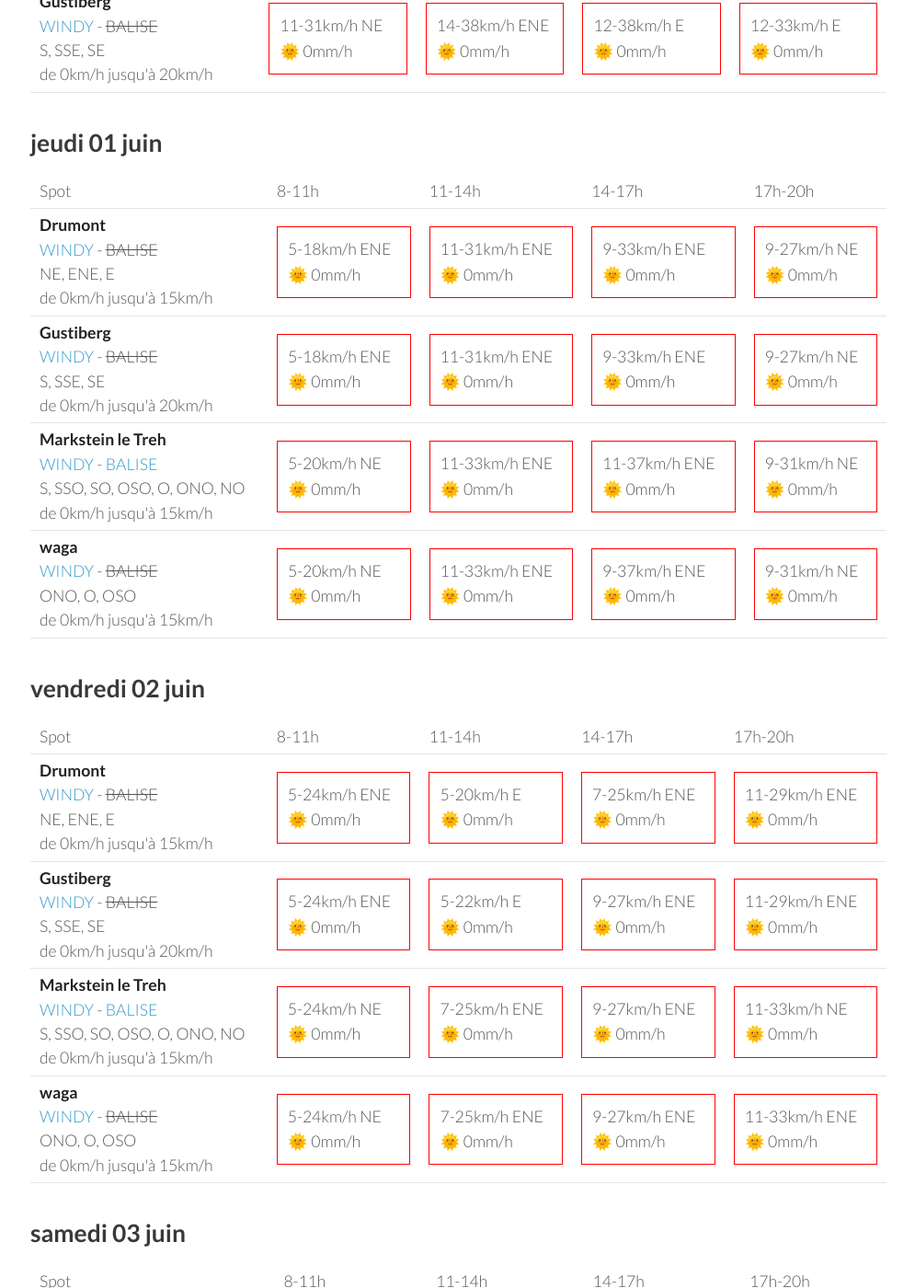
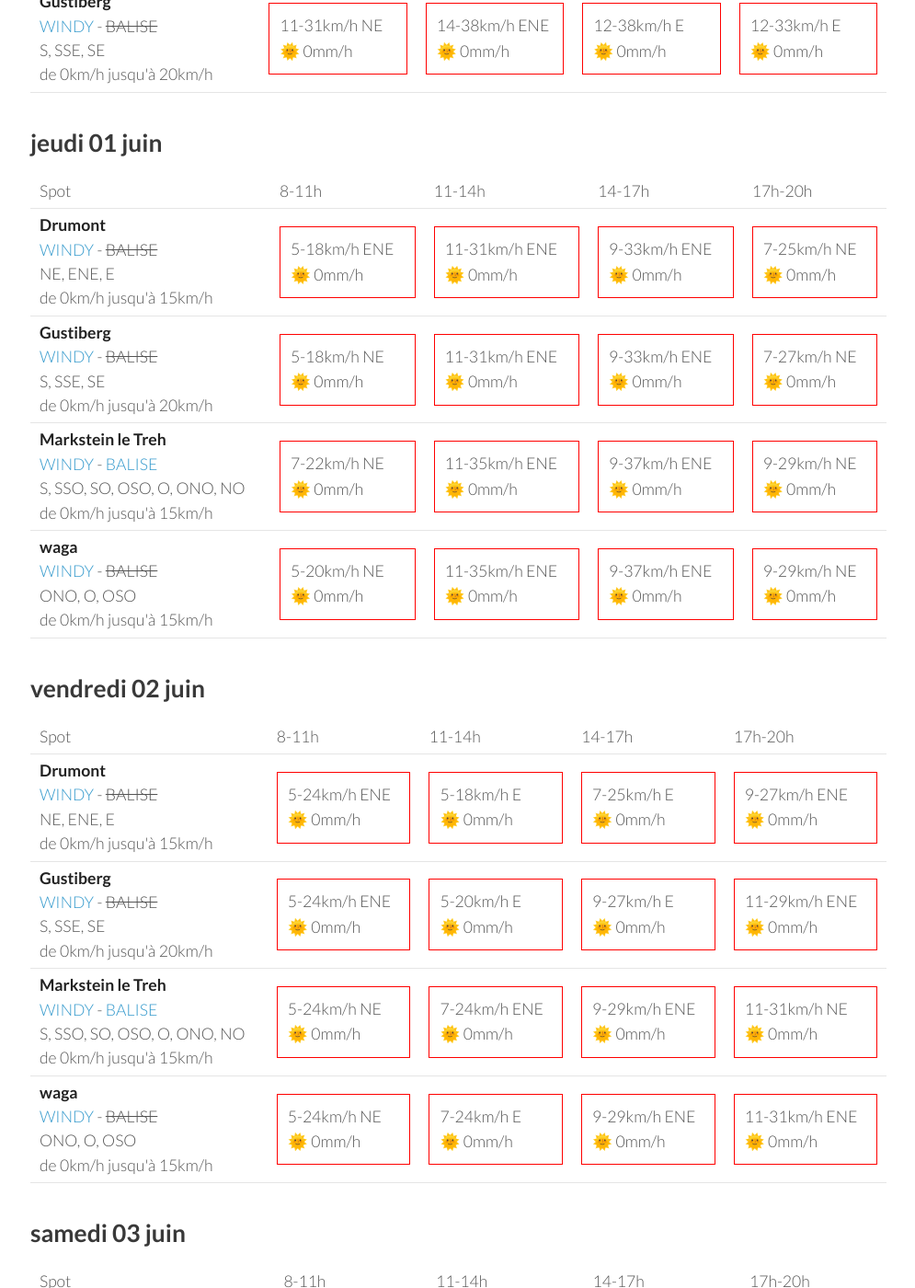
Before and after one commit to parapente-dans-le-nord/parapente-dans-le-nord.github.io, a Jekyll site: the page built from vosges.markdown, in a window 1280 px wide and 1400 px high, scrolled down 1325 px. Shown: the whole window at 92% size, without its empty margins (25-1020 px from the left). Built offline with Jekyll 4.4.1, drawn with Linux system fonts in a browser that asks for light colours; some of the changed text lies outside the part shown.

Commit message:
update index.markdown

```diff
--- a/vosges.markdown
+++ b/vosges.markdown
@@ -135,27 +135,27 @@ page mise à jour le mardi 30 mai 13:16
             <td><div class="not-flyable"><p>5-18km/h ENE</p><p>🌞 0mm/h</p></div></td>
             <td><div class="not-flyable"><p>11-31km/h ENE</p><p>🌞 0mm/h</p></div></td>
             <td><div class="not-flyable"><p>9-33km/h ENE</p><p>🌞 0mm/h</p></div></td>
-            <td><div class="not-flyable"><p>9-27km/h NE</p><p>🌞 0mm/h</p></div></td>
+            <td><div class="not-flyable"><p>7-25km/h NE</p><p>🌞 0mm/h</p></div></td>
 
 
     </tr>
 <tr>
         <td><strong>Gustiberg</strong><br><a href="https://windy.com/47.894/6.934?47.891,6.934,15,m:eYYagmI">WINDY</a> - <span class="no-balise"> BALISE </span><br> <span class="vent-favorable">S, SSE, SE</span><br><span class="force-vent">de 0km/h jusqu'à 20km/h</span> </td>
 
-            <td><div class="not-flyable"><p>5-18km/h ENE</p><p>🌞 0mm/h</p></div></td>
+            <td><div class="not-flyable"><p>5-18km/h NE</p><p>🌞 0mm/h</p></div></td>
             <td><div class="not-flyable"><p>11-31km/h ENE</p><p>🌞 0mm/h</p></div></td>
             <td><div class="not-flyable"><p>9-33km/h ENE</p><p>🌞 0mm/h</p></div></td>
-            <td><div class="not-flyable"><p>9-27km/h NE</p><p>🌞 0mm/h</p></div></td>
+            <td><div class="not-flyable"><p>7-27km/h NE</p><p>🌞 0mm/h</p></div></td>
 
 
     </tr>
 <tr>
         <td><strong>Markstein le Treh</strong><br><a href="https://windy.com/47.926/7.012?47.505,7.012,8,m:eY1agmQ">WINDY</a> - <span class=""><a href="http://www.balisemeteo.com/balise.php?idBalise=136">BALISE</a> </span><br> <span class="vent-favorable">S, SSO, SO, OSO, O, ONO, NO</span><br><span class="force-vent">de 0km/h jusqu'à 15km/h</span> </td>
 
-            <td><div class="not-flyable"><p>5-20km/h NE</p><p>🌞 0mm/h</p></div></td>
-            <td><div class="not-flyable"><p>11-33km/h ENE</p><p>🌞 0mm/h</p></div></td>
-            <td><div class="not-flyable"><p>11-37km/h ENE</p><p>🌞 0mm/h</p></div></td>
-            <td><div class="not-flyable"><p>9-31km/h NE</p><p>🌞 0mm/h</p></div></td>
+            <td><div class="not-flyable"><p>7-22km/h NE</p><p>🌞 0mm/h</p></div></td>
+            <td><div class="not-flyable"><p>11-35km/h ENE</p><p>🌞 0mm/h</p></div></td>
+            <td><div class="not-flyable"><p>9-37km/h ENE</p><p>🌞 0mm/h</p></div></td>
+            <td><div class="not-flyable"><p>9-29km/h NE</p><p>🌞 0mm/h</p></div></td>
 
 
     </tr>
@@ -163,9 +163,9 @@ page mise à jour le mardi 30 mai 13:16
         <td><strong>waga</strong><br><a href="https://windy.com/47.903/6.996?47.900,6.983,15">WINDY</a> - <span class="no-balise"> BALISE </span><br> <span class="vent-favorable">ONO, O, OSO</span><br><span class="force-vent">de 0km/h jusqu'à 15km/h</span> </td>
 
             <td><div class="not-flyable"><p>5-20km/h NE</p><p>🌞 0mm/h</p></div></td>
-            <td><div class="not-flyable"><p>11-33km/h ENE</p><p>🌞 0mm/h</p></div></td>
+            <td><div class="not-flyable"><p>11-35km/h ENE</p><p>🌞 0mm/h</p></div></td>
             <td><div class="not-flyable"><p>9-37km/h ENE</p><p>🌞 0mm/h</p></div></td>
-            <td><div class="not-flyable"><p>9-31km/h NE</p><p>🌞 0mm/h</p></div></td>
+            <td><div class="not-flyable"><p>9-29km/h NE</p><p>🌞 0mm/h</p></div></td>
 
 
     </tr>
@@ -189,9 +189,9 @@ page mise à jour le mardi 30 mai 13:16
         <td><strong>Drumont</strong><br><a href="https://windy.com/47.898/6.919?47.687,6.919,9,m:eYYagmG">WINDY</a> - <span class="no-balise"> BALISE </span><br> <span class="vent-favorable">NE, ENE, E</span><br><span class="force-vent">de 0km/h jusqu'à 15km/h</span> </td>
 
             <td><div class="not-flyable"><p>5-24km/h ENE</p><p>🌞 0mm/h</p></div></td>
-            <td><div class="not-flyable"><p>5-20km/h E</p><p>🌞 0mm/h</p></div></td>
-            <td><div class="not-flyable"><p>7-25km/h ENE</p><p>🌞 0mm/h</p></div></td>
-            <td><div class="not-flyable"><p>11-29km/h ENE</p><p>🌞 0mm/h</p></div></td>
+            <td><div class="not-flyable"><p>5-18km/h E</p><p>🌞 0mm/h</p></div></td>
+            <td><div class="not-flyable"><p>7-25km/h E</p><p>🌞 0mm/h</p></div></td>
+            <td><div class="not-flyable"><p>9-27km/h ENE</p><p>🌞 0mm/h</p></div></td>
 
 
     </tr>
@@ -199,8 +199,8 @@ page mise à jour le mardi 30 mai 13:16
         <td><strong>Gustiberg</strong><br><a href="https://windy.com/47.894/6.934?47.891,6.934,15,m:eYYagmI">WINDY</a> - <span class="no-balise"> BALISE </span><br> <span class="vent-favorable">S, SSE, SE</span><br><span class="force-vent">de 0km/h jusqu'à 20km/h</span> </td>
 
             <td><div class="not-flyable"><p>5-24km/h ENE</p><p>🌞 0mm/h</p></div></td>
-            <td><div class="not-flyable"><p>5-22km/h E</p><p>🌞 0mm/h</p></div></td>
-            <td><div class="not-flyable"><p>9-27km/h ENE</p><p>🌞 0mm/h</p></div></td>
+            <td><div class="not-flyable"><p>5-20km/h E</p><p>🌞 0mm/h</p></div></td>
+            <td><div class="not-flyable"><p>9-27km/h E</p><p>🌞 0mm/h</p></div></td>
             <td><div class="not-flyable"><p>11-29km/h ENE</p><p>🌞 0mm/h</p></div></td>
 
 
@@ -209,9 +209,9 @@ page mise à jour le mardi 30 mai 13:16
         <td><strong>Markstein le Treh</strong><br><a href="https://windy.com/47.926/7.012?47.505,7.012,8,m:eY1agmQ">WINDY</a> - <span class=""><a href="http://www.balisemeteo.com/balise.php?idBalise=136">BALISE</a> </span><br> <span class="vent-favorable">S, SSO, SO, OSO, O, ONO, NO</span><br><span class="force-vent">de 0km/h jusqu'à 15km/h</span> </td>
 
             <td><div class="not-flyable"><p>5-24km/h NE</p><p>🌞 0mm/h</p></div></td>
-            <td><div class="not-flyable"><p>7-25km/h ENE</p><p>🌞 0mm/h</p></div></td>
-            <td><div class="not-flyable"><p>9-27km/h ENE</p><p>🌞 0mm/h</p></div></td>
-            <td><div class="not-flyable"><p>11-33km/h NE</p><p>🌞 0mm/h</p></div></td>
+            <td><div class="not-flyable"><p>7-24km/h ENE</p><p>🌞 0mm/h</p></div></td>
+            <td><div class="not-flyable"><p>9-29km/h ENE</p><p>🌞 0mm/h</p></div></td>
+            <td><div class="not-flyable"><p>11-31km/h NE</p><p>🌞 0mm/h</p></div></td>
 
 
     </tr>
@@ -219,9 +219,9 @@ page mise à jour le mardi 30 mai 13:16
         <td><strong>waga</strong><br><a href="https://windy.com/47.903/6.996?47.900,6.983,15">WINDY</a> - <span class="no-balise"> BALISE </span><br> <span class="vent-favorable">ONO, O, OSO</span><br><span class="force-vent">de 0km/h jusqu'à 15km/h</span> </td>
 
             <td><div class="not-flyable"><p>5-24km/h NE</p><p>🌞 0mm/h</p></div></td>
-            <td><div class="not-flyable"><p>7-25km/h ENE</p><p>🌞 0mm/h</p></div></td>
-            <td><div class="not-flyable"><p>9-27km/h ENE</p><p>🌞 0mm/h</p></div></td>
-            <td><div class="not-flyable"><p>11-33km/h ENE</p><p>🌞 0mm/h</p></div></td>
+            <td><div class="not-flyable"><p>7-24km/h E</p><p>🌞 0mm/h</p></div></td>
+            <td><div class="not-flyable"><p>9-29km/h ENE</p><p>🌞 0mm/h</p></div></td>
+            <td><div class="not-flyable"><p>11-31km/h ENE</p><p>🌞 0mm/h</p></div></td>
 
 
     </tr>
```
Also changed, not shown: other parts of vosges.markdown (+1 -1 lines).
